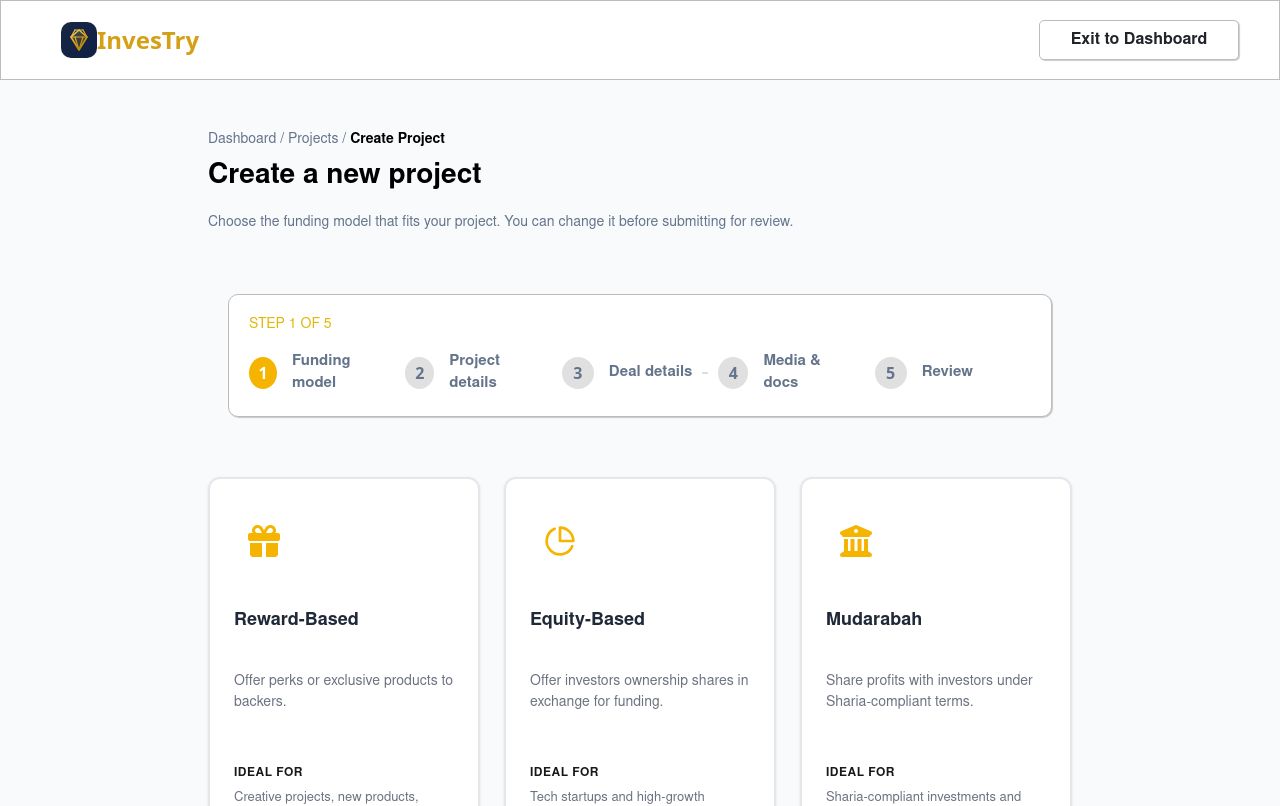
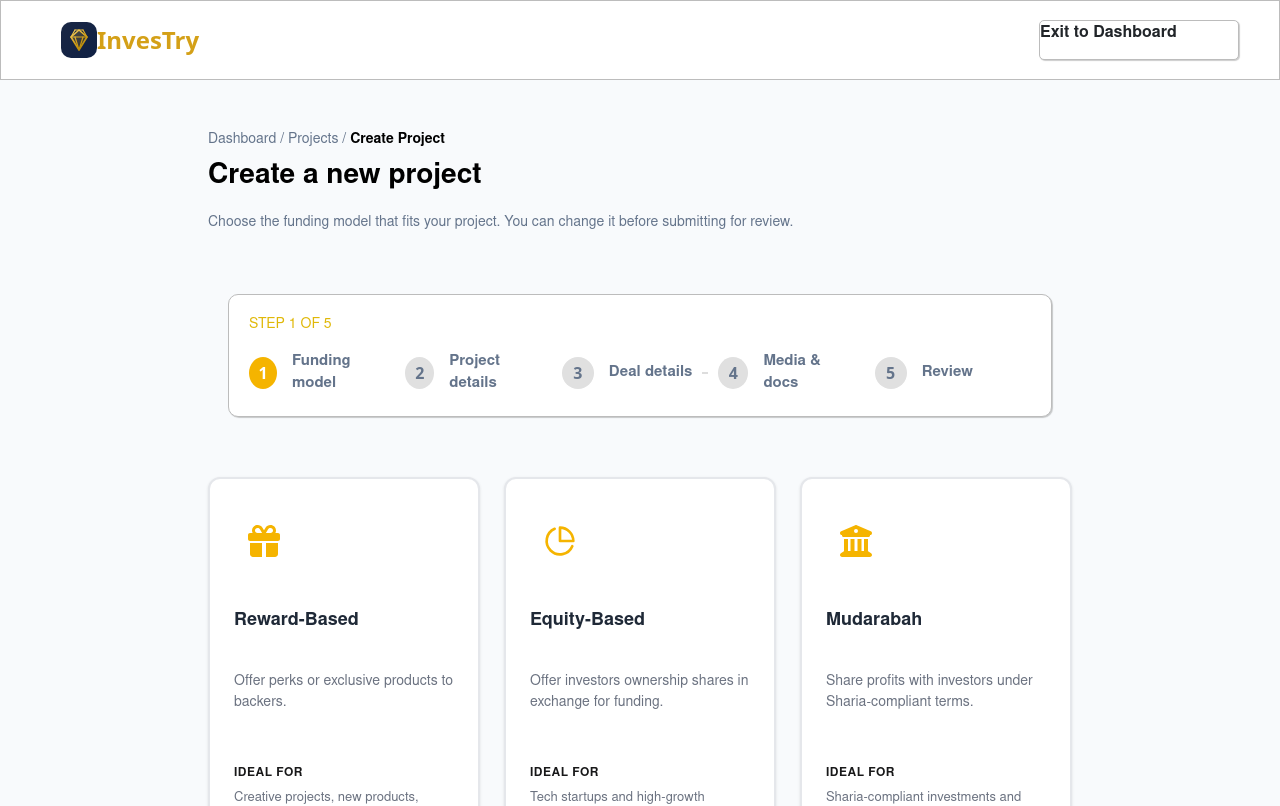
Before and after one commit to Hesham-abdooo/Investry-Project, a React (Vite) app: page /createProject in a window 1280 px wide. Shown: the top 806 px of the page. Built offline with nearby package versions, Linux system fonts and the light colour scheme; no server answers.

Commit message:
fix: replace Exit to Dashboard button with Link for client-side navigation

```diff
--- a/src/Components/Founder/FounderLayout/CreateProject/FounderCreateProject.jsx
+++ b/src/Components/Founder/FounderLayout/CreateProject/FounderCreateProject.jsx
@@ -2,13 +2,14 @@
 import { IoAlertCircleOutline } from "react-icons/io5";
 import Stepper from "./ْ/Components/Stepper";
 import Step1FundingModel from "./ْ/Components/Steps/Step1FundingModel";
-import "./FounderCREATE.css";
 import Step2ProjectDetails from "./ْ/Components/Steps/Step2ProjectsDetails";
 import Step3DealDetails from "./ْ/Components/Steps/Step3DealDetails";
 import Step4MediaDocs from "./ْ/Components/Steps/Step4MediaDocs";
 import Step5Review from "./ْ/Components/Steps/Step5Review";
 import SuccessPage from "./ْ/Components/SuccessPage";
 import DiamondIcon from "./ْ/Components/DiamondIcon";
+import "./FounderCREATE.css";
+import { Link } from "react-router-dom";
 
 function CreateProject() {
   const [selectedFunding, setSelectedFunding] = useState(null);
@@ -213,9 +214,9 @@
           <DiamondIcon />
           <span>InvesTry</span>
         </div>
-        <button type="button" className="exit_dash">
+        <Link to="/founder/FounderDashboard" className="exit_dash">
           Exit to Dashboard
-        </button>
+        </Link>
       </div>
       <div className="page">
         <div className="header">
```
